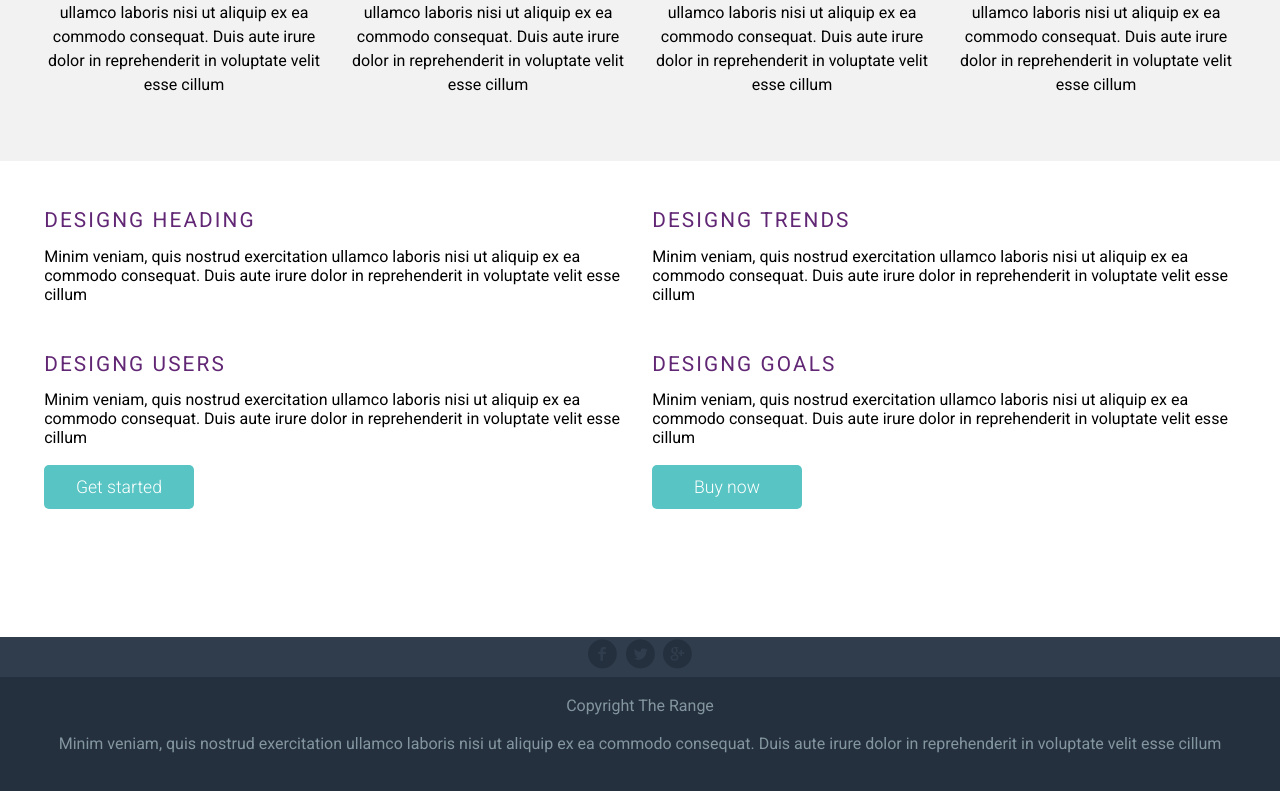
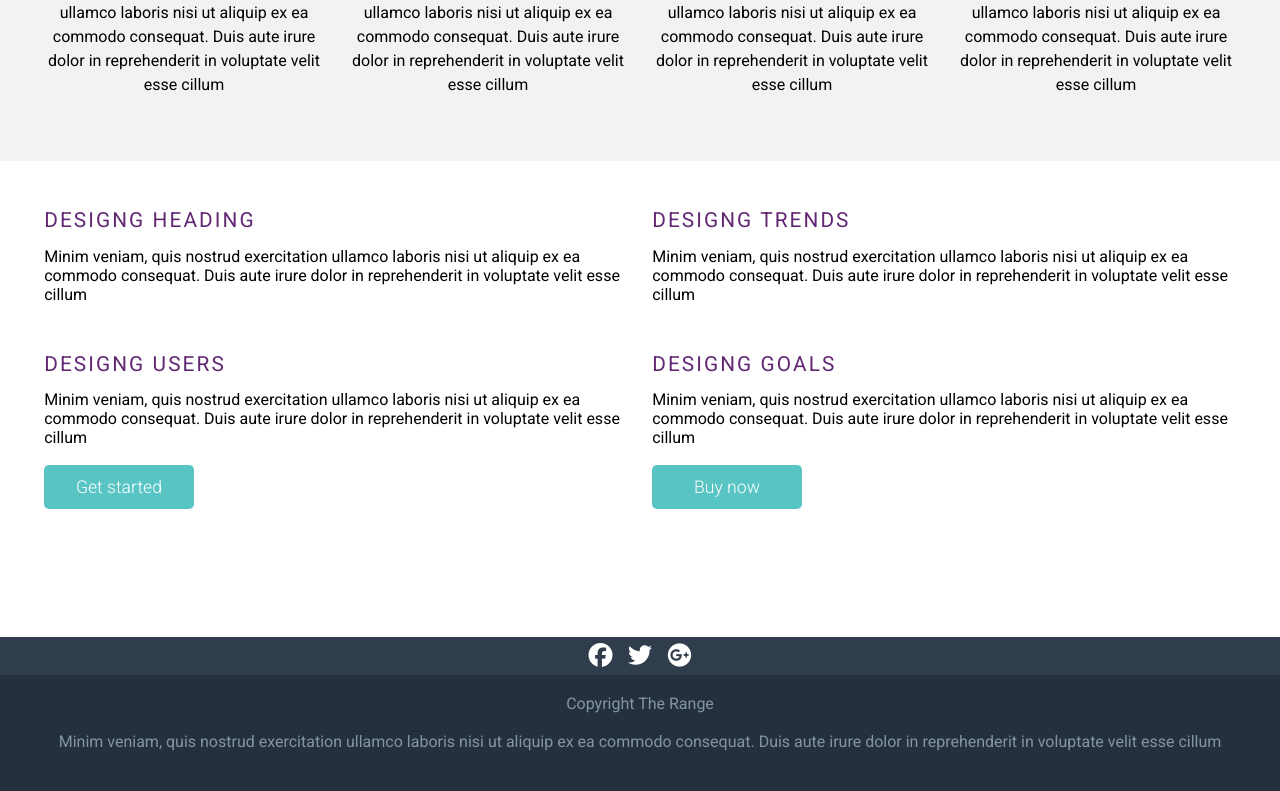
Before and after one commit to Helberte/Hange-hotels, a plain HTML site: page index.html in a window 1280 px wide. Shown: the part 1039-1830 px from the top of the page. Drawn offline with nearby package versions, Linux system fonts and the light colour scheme.

Commit message:
retoques finais no projeto

```diff
--- a/assets/css/style.css
+++ b/assets/css/style.css
@@ -1,4 +1,8 @@
+@charset "UTF-8";
+
 @import url('https://fonts.googleapis.com/css2?family=Roboto:wght@100;300;400;500;700;900&display=swap');
+
+
 
 *{
   font-family: 'Roboto', sans-serif;
@@ -170,18 +174,24 @@
 }
 .main-footer .main-nav-footer{
   width: 100%;
-  height: 2.5em;
+  padding: .2em 0;
   background-color: rgb(48,61,76);
   text-align: center;
+  font-size: 1.5em;
+  color: white;
 }
 .main-footer p{
   text-align: center;
   margin-top: 1.2em;
 }
+.main-footer .main-nav-footer i{
+  margin: 0 .2em;
+  cursor: pointer;
+}
 
 /* Responsivo */
 
-@media screen and (min-width: 800px){
+@media screen and (min-width: 50em){
   .header-main .max-width{
     flex-direction: row;
     align-items: center;
@@ -255,7 +265,7 @@
   }
 }
 
-@media screen and (min-width:1000px){
+@media screen and (min-width:62.5em){
   .section-main{
     height: 38em;
     justify-content: flex-end;
@@ -275,7 +285,7 @@
     font-size: 1.3em;
   }
 }
-@media screen and (min-width:1174px){
+@media screen and (min-width:73.375em){
   .section-main{
     height: 48em;
   }
--- a/index.html
+++ b/index.html
@@ -100,9 +100,9 @@
 
   <footer class="main-footer">
     <nav class="main-nav-footer">
-      <img src="assets/img/facebook.png" alt="Icone facebook">
-      <img src="assets/img/twitter.png" alt="Icone twiter">
-      <img src="assets/img/googlePlus.png" alt="Icone google plus">
+      <i class="fa-brands fa-facebook"></i>
+      <i class="fa-brands fa-twitter"></i>
+      <i class="fa-brands fa-google-plus"></i>
     </nav>
 
     <p>Copyright The Range</p>
```
